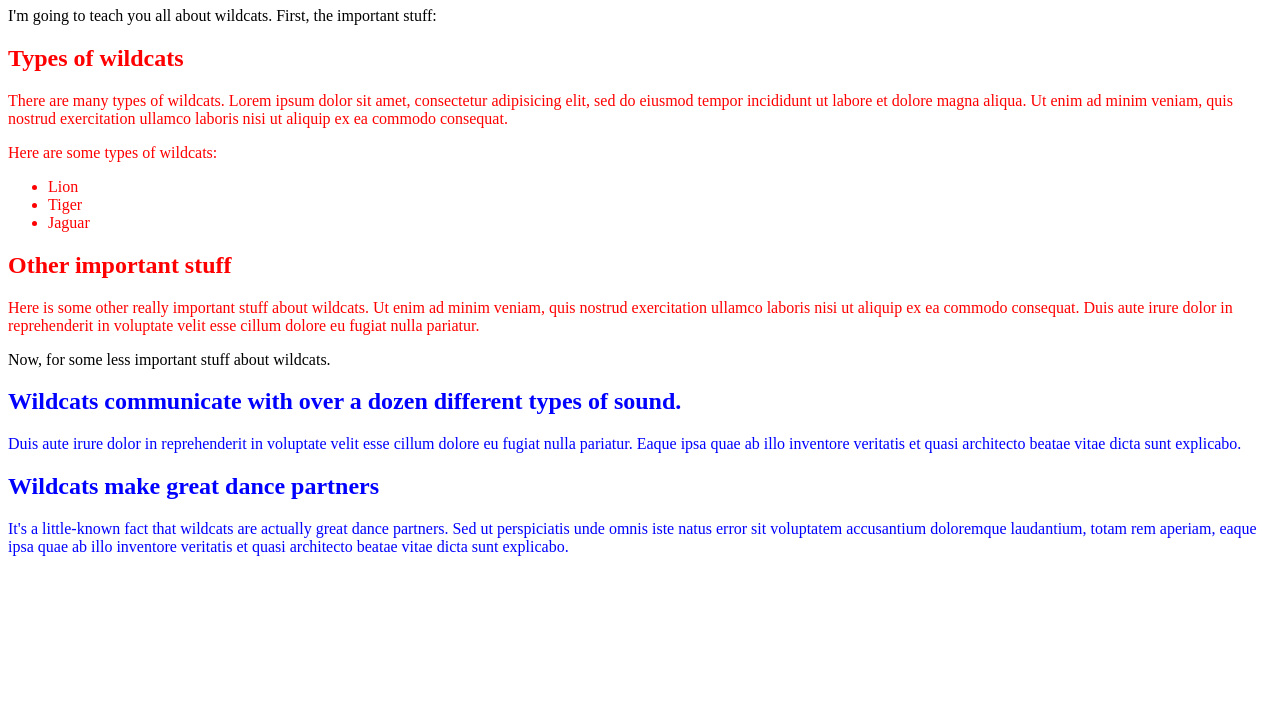
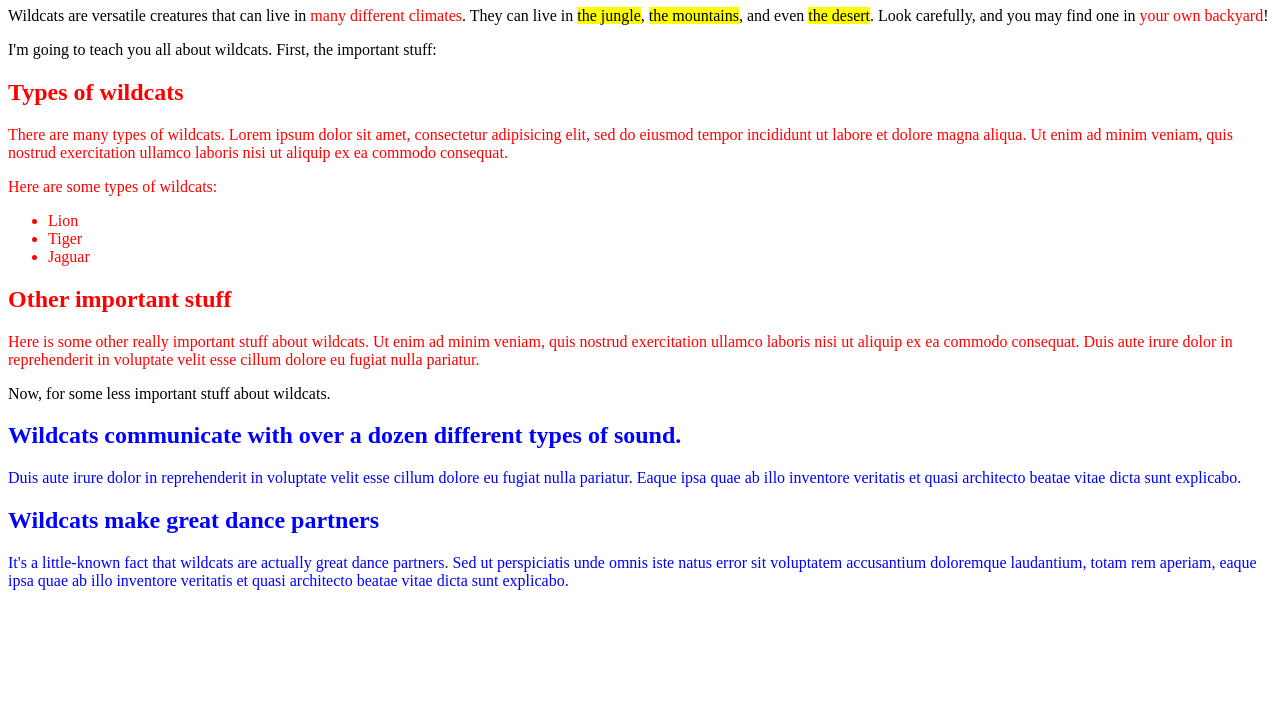
Before and after one commit to Mireille95/wildcats, a plain HTML site: page index.html in a window 1280 px wide. Shown: the part 73-800 px from the top of the page. Drawn offline with Linux system fonts and the light colour scheme.

Commit message:
new changes

```diff
--- a/index.html
+++ b/index.html
@@ -6,6 +6,7 @@
   </head>
   <body>
     <h1>Wildcats</h1>
+    <p>Wildcats are versatile creatures that can live in <span class="important">many different climates</span>. They can live in <span class="cat-climate">the jungle</span>, <span class="cat-climate">the mountains</span>, and even <span class="cat-climate">the desert</span>. Look carefully, and you may find one in <span class="important">your own backyard</span>!
     <p>I'm going to teach you all about wildcats. First, the important stuff:</p>
     <div class="important">
       <h2>Types of wildcats</h2>
```
